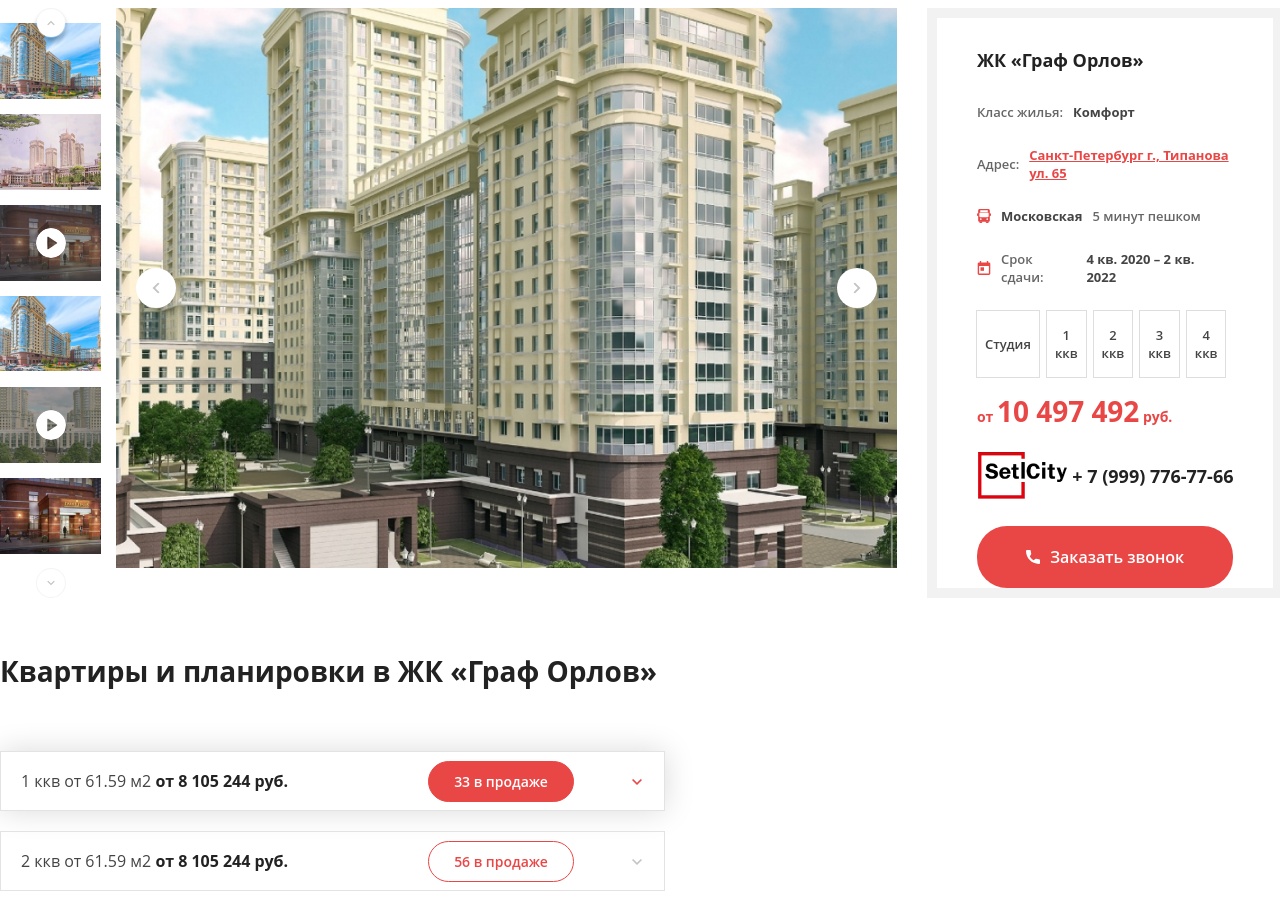
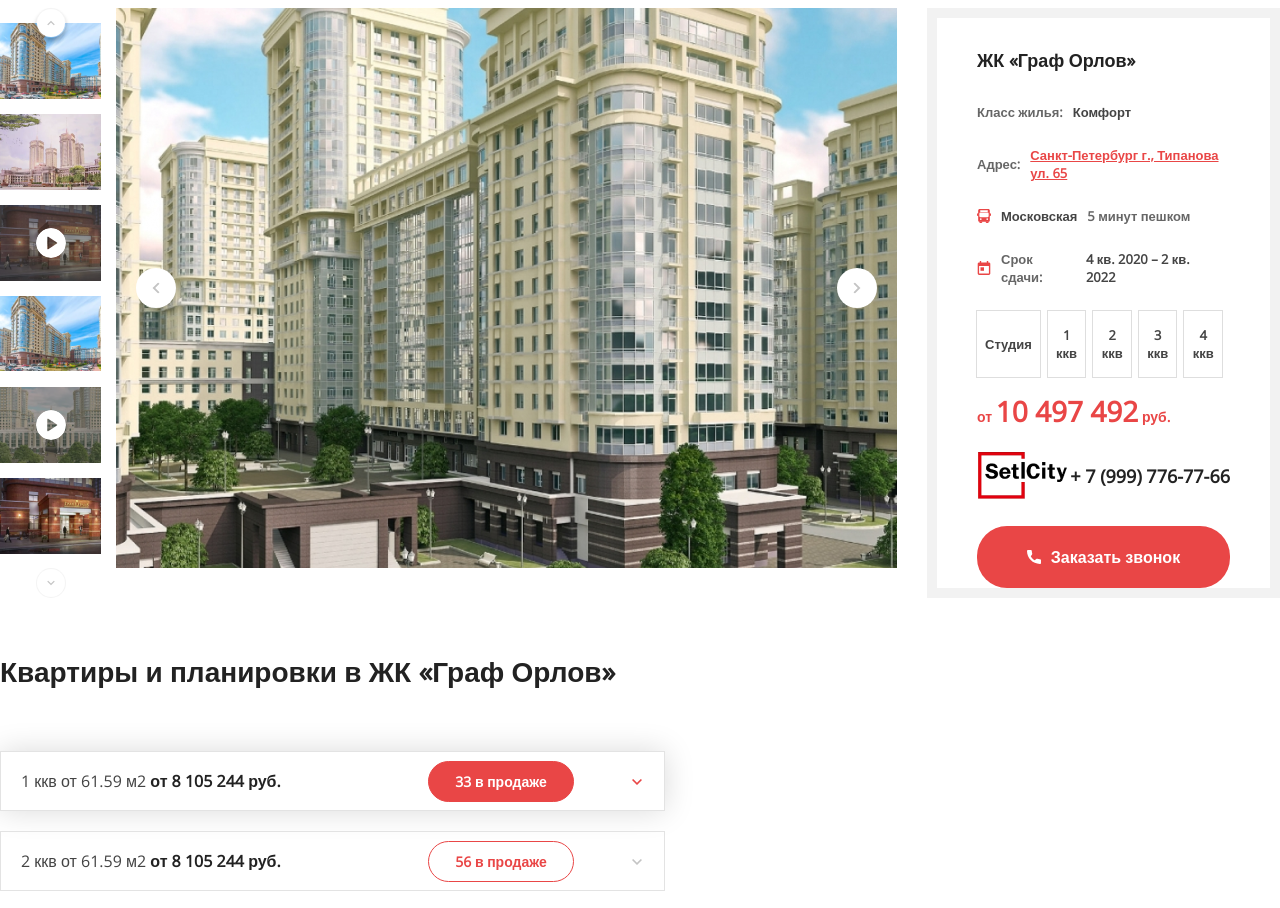
Before and after one commit to Barskihub/novostroika, a plain HTML site: page index.html in a window 1280 px wide. Shown: the part 96-1004 px from the top of the page. Drawn offline with nearby package versions, Linux system fonts and the light colour scheme.

Commit message:
fonts add

```diff
--- a/index.html
+++ b/index.html
@@ -4,6 +4,11 @@
     <meta charset="UTF-8">
     <title>Новостройки</title>
     <link rel="stylesheet" href="css/style.css">
+    <!-- FONTS -->
+    <link
+            href="https://fonts.googleapis.com/css?family=Open+Sans&display=swap"
+            rel="stylesheet"
+    />
 </head>
 <body>
 <div class="wrapper">
--- a/sass/style.scss
+++ b/sass/style.scss
@@ -22,7 +22,7 @@
       margin-right: 60px;
     }
     &-link {
-      font-family: Open Sans;
+      font-family: "Open Sans", sans-serif;
       font-style: normal;
       font-weight: 600;
       font-size: 15px;
@@ -83,7 +83,7 @@
     padding: 30px 40px 0;
   }
   &__title {
-    font-family: Open Sans;
+    font-family: "Open Sans", sans-serif;
     font-style: normal;
     font-weight: bold;
     font-size: 18px;
@@ -92,7 +92,7 @@
     margin-bottom: 30px;
   }
   &__p {
-    font-family: Open Sans;
+    font-family: "Open Sans", sans-serif;
     font-style: normal;
     font-weight: 600;
     font-size: 13px;
@@ -102,7 +102,7 @@
     display: flex;
     align-items: center;
     &-cost {
-      font-family: Open Sans;
+      font-family: "Open Sans", sans-serif;
       font-style: normal;
       font-weight: bold;
       font-size: 14px;
@@ -135,7 +135,7 @@
     display: flex;
     margin-bottom: 25px;
     &-btn {
-      font-family: Open Sans;
+      font-family: "Open Sans", sans-serif;
       font-style: normal;
       font-weight: 600;
       font-size: 13px;
@@ -163,7 +163,7 @@
     justify-content: space-between;
     margin-bottom: 25px;
     &-link {
-      font-family: Open Sans;
+      font-family: "Open Sans", sans-serif;
       font-style: normal;
       font-weight: bold;
       font-size: 18px;
@@ -177,7 +177,7 @@
     background-color: #E94646;
     border-radius: 30px;
     border: none;
-    font-family: Open Sans;
+    font-family: "Open Sans", sans-serif;
     font-style: normal;
     font-weight: 600;
     font-size: 16px;
@@ -287,7 +287,7 @@
   max-width: 1360px;
   margin: 54px auto auto;
   &__title {
-    font-family: Open Sans;
+    font-family: "Open Sans", sans-serif;
     font-style: normal;
     font-weight: bold;
     font-size: 28px;
@@ -331,7 +331,7 @@
       content: url("../img/arrow-red.svg");
     }
     &-p {
-      font-family: Open Sans;
+      font-family: "Open Sans", sans-serif;
       font-style: normal;
       font-weight: normal;
       font-size: 16px;
@@ -343,7 +343,7 @@
         margin-left: auto;
         border: 1px solid #E94646;
         border-radius: 30px;
-        font-family: Open Sans;
+        font-family: "Open Sans", sans-serif;
         font-style: normal;
         font-weight: 600;
         font-size: 14px;
```
Also changed, not shown: css/style.css.
